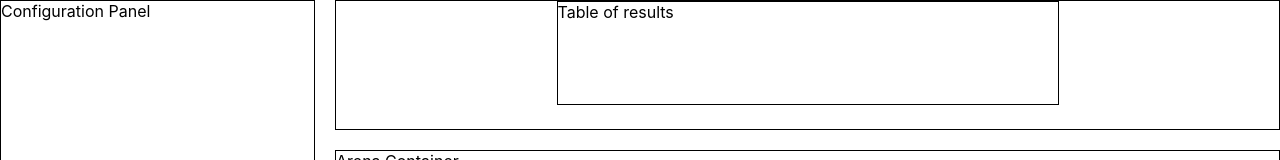
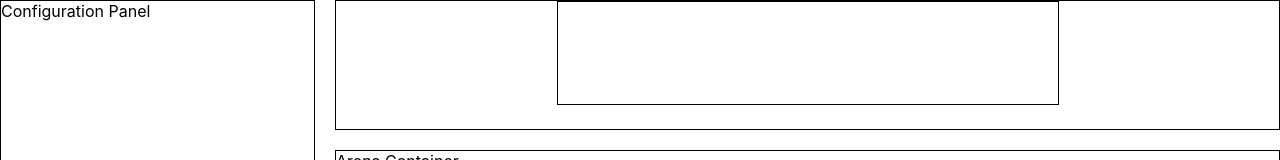
Before and after one commit to chingu-voyages/v44-tier2-team-18, a React (Create React App) app: page /gamepage in a window 1280 px wide. Shown: the top 160 px of the page. Built offline with nearby package versions, Linux system fonts and the light colour scheme.

Commit message:
feat: add color  variable to leaderboard

```diff
--- a/src/components/GamePage/Leadboard/Leadboard.scss
+++ b/src/components/GamePage/Leadboard/Leadboard.scss
@@ -1,3 +1,4 @@
+$whiteColor : #fff;
 .board-container{
     border: 1px solid black;
     width: 500px;
--- a/src/components/GamePage/Leadboard/Leadboard.tsx
+++ b/src/components/GamePage/Leadboard/Leadboard.tsx
@@ -2,7 +2,11 @@ import './Leadboard.scss'
 
 function Leadboard() {
 
-    return <div className="board-container">Table of results</div>;
+    return (
+        <div className="board-container">
+<h3></h3>
+    </div>
+    )
 }
 
 export default Leadboard;
--- a/src/components/GamePage/Leadboard/assets/index.ts
+++ b/src/components/GamePage/Leadboard/assets/index.ts
@@ -1 +1,2 @@
-import
+import botImg from "./bot.png"
+export{botImg}
```
